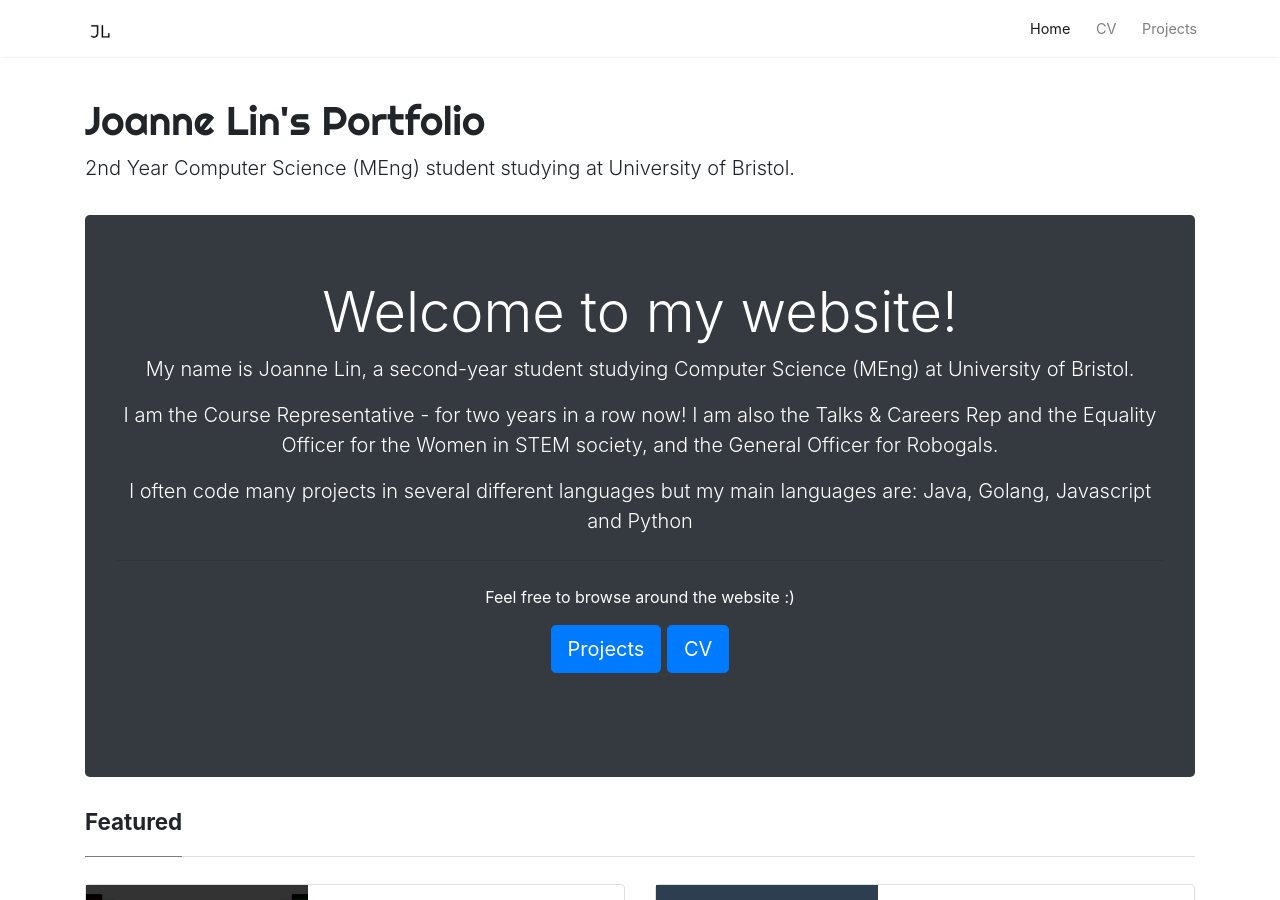
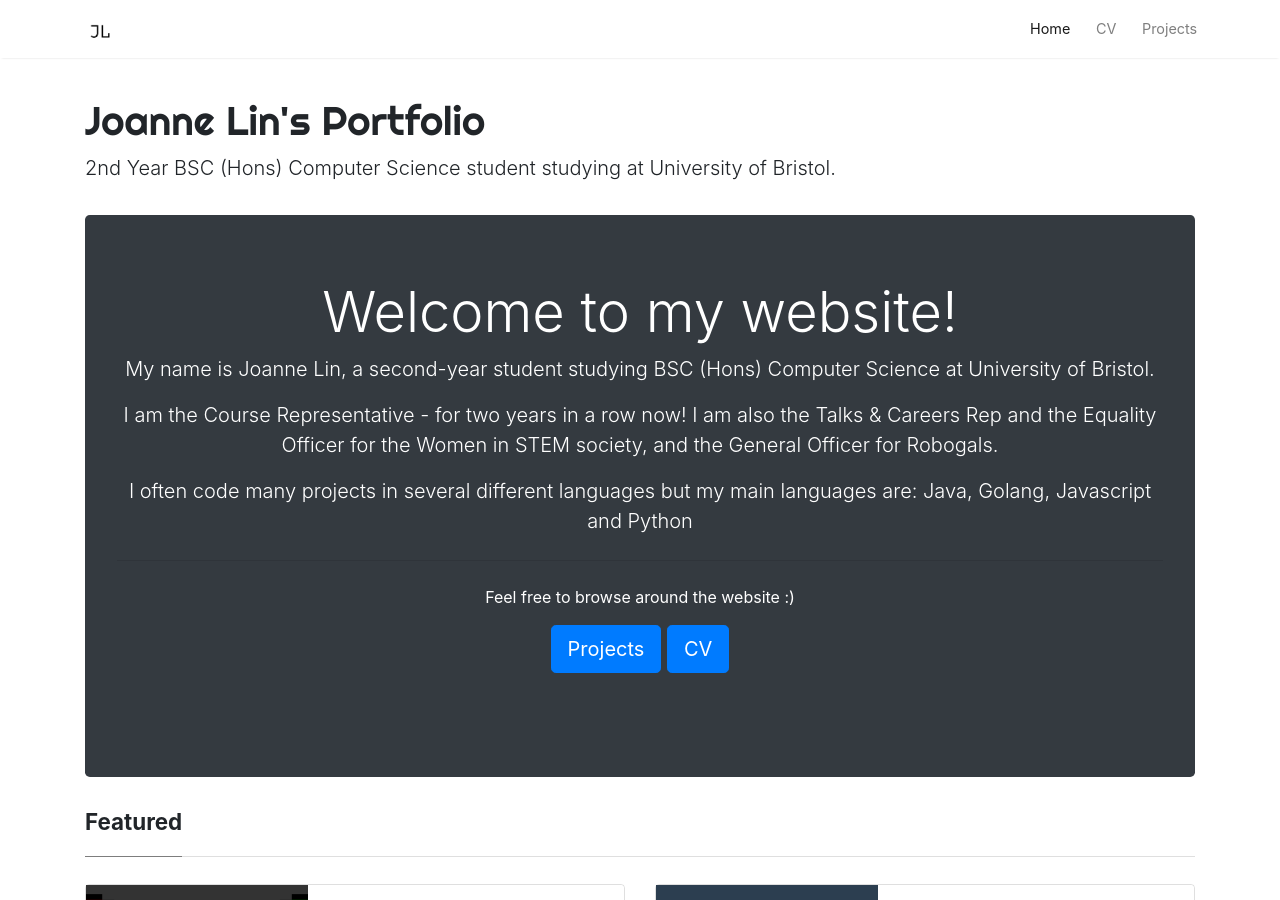
Before and after one commit to JoanneLin168/JoanneLin168.github.io, a Jekyll site: the page built from docs/index.html, in a window 1280 px wide and 900 px high. Built offline with Jekyll 4.4.1, drawn with Linux system fonts in a browser that asks for light colours; nearby versions of some CDN libraries; the list of posts is cut into pages by our own code.

```diff
--- a/docs/_config.yml
+++ b/docs/_config.yml
@@ -1,7 +1,7 @@
 # Site
 name: "Joanne Lin's Portfolio"
 title: "Joanne Lin"
-description: "2nd Year Computer Science (MEng) student studying at University of Bristol."
+description: "2nd Year BSC (Hons) Computer Science student studying at University of Bristol."
 logo: 'assets/images/logo/logo_black.png'
 favicon: 'assets/images/logo/favicon.ico'
 baseurl: ""
--- a/docs/index.html
+++ b/docs/index.html
@@ -5,7 +5,7 @@ title: Home
 
 <div class="jumbotron text-white bg-dark text-center">
         <h1 class="display-4">Welcome to my website!</h1>
-        <p class="lead">My name is Joanne Lin, a second-year student studying Computer Science (MEng) at University of Bristol.</p>
+        <p class="lead">My name is Joanne Lin, a second-year student studying BSC (Hons) Computer Science at University of Bristol.</p>
         <p class="lead">I am the Course Representative - for two years in a row now! I am also the Talks & Careers Rep and the Equality Officer for the Women in STEM society, and the General Officer for Robogals.</p>
         <p class="lead">I often code many projects in several different languages but my main languages are: Java, Golang, Javascript and Python</p>
         <hr class="my-4">
@@ -53,19 +53,19 @@ title: Home
             <div class="skill">
                 <h3 class="skill__type">Java</h3>
                 <div class="skill__outer-bar">
-                    <div class="skill__inner-bar skill__inner-bar--70"></div>
+                    <div class="skill__inner-bar skill__inner-bar--100"></div>
                 </div>
             </div>
             <div class="skill">
                 <h3 class="skill__type">Python</h3>
                 <div class="skill__outer-bar">
-                    <div class="skill__inner-bar skill__inner-bar--80"></div>
+                    <div class="skill__inner-bar skill__inner-bar--90"></div>
                 </div>
             </div>
             <div class="skill">
                 <h3 class="skill__type">Golang</h3>
                 <div class="skill__outer-bar">
-                    <div class="skill__inner-bar skill__inner-bar--70"></div>
+                    <div class="skill__inner-bar skill__inner-bar--80"></div>
                 </div>
             </div>
             <div class="skill">
```
Also changed, not shown: docs/_posts/20201-11-08-skywrite.md (added, +17 -0 lines), docs/assets/images/SkyWrite.png (added), 1 other file.
